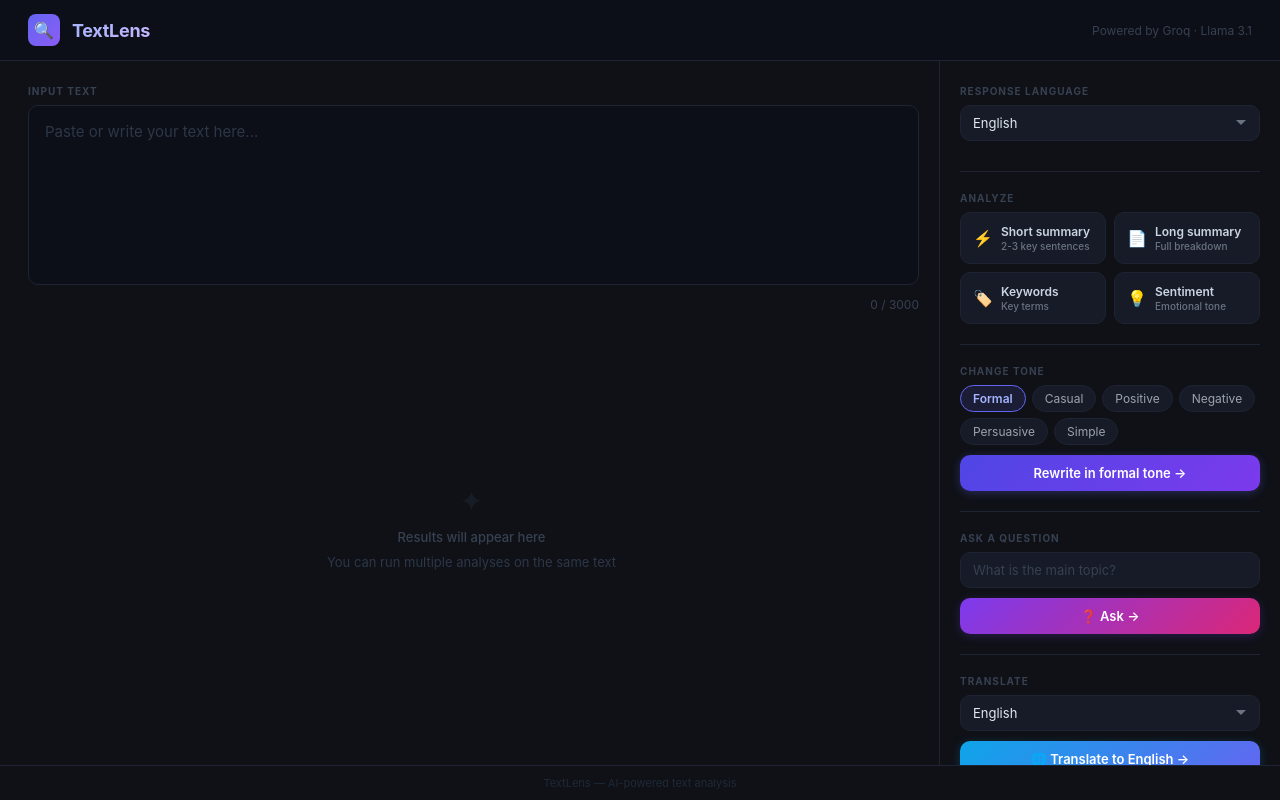
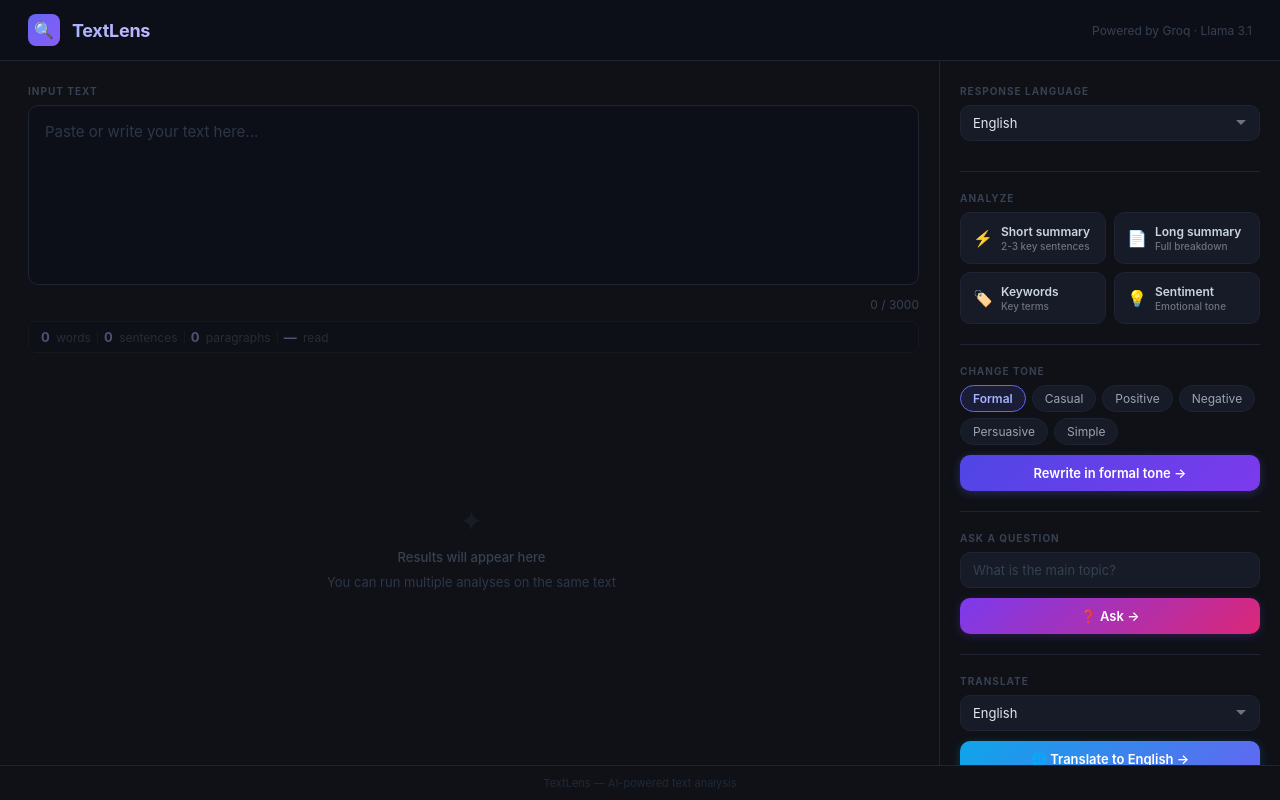
Before and after one commit to MariaPicazoSanchez/TextLens, a React (Vite) app in the folder frontend/: page / in a window 1280 px wide. Built offline with nearby package versions, Linux system fonts and the light colour scheme.

Commit message:
estadisticas simples

```diff
--- a/frontend/src/App.css
+++ b/frontend/src/App.css
@@ -266,6 +266,45 @@ body {
   letter-spacing: 0.06em;
   text-transform: uppercase;
   margin-bottom: 8px;
+}
+
+/* ── Text stats bar ── */
+.text-stats {
+  display: flex;
+  align-items: center;
+  gap: 6px;
+  margin-top: 8px;
+  padding: 7px 12px;
+  background: #0d0f18;
+  border: 1px solid #1e2433;
+  border-radius: 8px;
+  transition: border-color 0.2s, opacity 0.2s;
+  opacity: 0.4;
+}
+
+.text-stats-active {
+  opacity: 1;
+  border-color: #1e2433;
+}
+
+.stat-item {
+  font-size: 12px;
+  color: #4b5563;
+  white-space: nowrap;
+}
+
+.stat-value {
+  font-size: 13px;
+  font-weight: 700;
+  color: #a5b4fc;
+  margin-right: 3px;
+}
+
+.stat-sep {
+  width: 1px;
+  height: 12px;
+  background: #1e2433;
+  flex-shrink: 0;
 }
 
 /* ── History section ── */
--- a/frontend/src/App.jsx
+++ b/frontend/src/App.jsx
@@ -53,6 +53,33 @@ const TYPE_ICONS = {
   translate:     "🌐",
   qa:            "❓",
 };
+
+function computeStats(text) {
+  const trimmed = text.trim();
+  if (!trimmed) return { words: 0, sentences: 0, paragraphs: 0, readTime: "—" };
+  const words      = trimmed.split(/\s+/).length;
+  const sentences  = (trimmed.match(/[^.!?]*[.!?]+/g) ?? []).length || (trimmed.length > 0 ? 1 : 0);
+  const paragraphs = trimmed.split(/\n{2,}/).filter(Boolean).length || 1;
+  const mins       = words / 200;
+  const readTime   = mins < 1 ? `${Math.round(mins * 60)}s` : `${Math.ceil(mins)}m`;
+  return { words, sentences, paragraphs, readTime };
+}
+
+function TextStats({ text }) {
+  const { words, sentences, paragraphs, readTime } = computeStats(text);
+  const hasText = text.trim().length > 0;
+  return (
+    <div className={`text-stats ${hasText ? "text-stats-active" : ""}`}>
+      <span className="stat-item"><span className="stat-value">{words}</span> words</span>
+      <span className="stat-sep" />
+      <span className="stat-item"><span className="stat-value">{sentences}</span> sentences</span>
+      <span className="stat-sep" />
+      <span className="stat-item"><span className="stat-value">{paragraphs}</span> {paragraphs === 1 ? "paragraph" : "paragraphs"}</span>
+      <span className="stat-sep" />
+      <span className="stat-item"><span className="stat-value">{readTime}</span> read</span>
+    </div>
+  );
+}
 
 function getTextHint(text) {
   const len = text.trim().length;
@@ -269,6 +296,7 @@ export default function App() {
                 {text.length} / {MAX_CHARS}
               </span>
             </div>
+            <TextStats text={text} />
           </div>
 
           {/* Feedback */}
```
